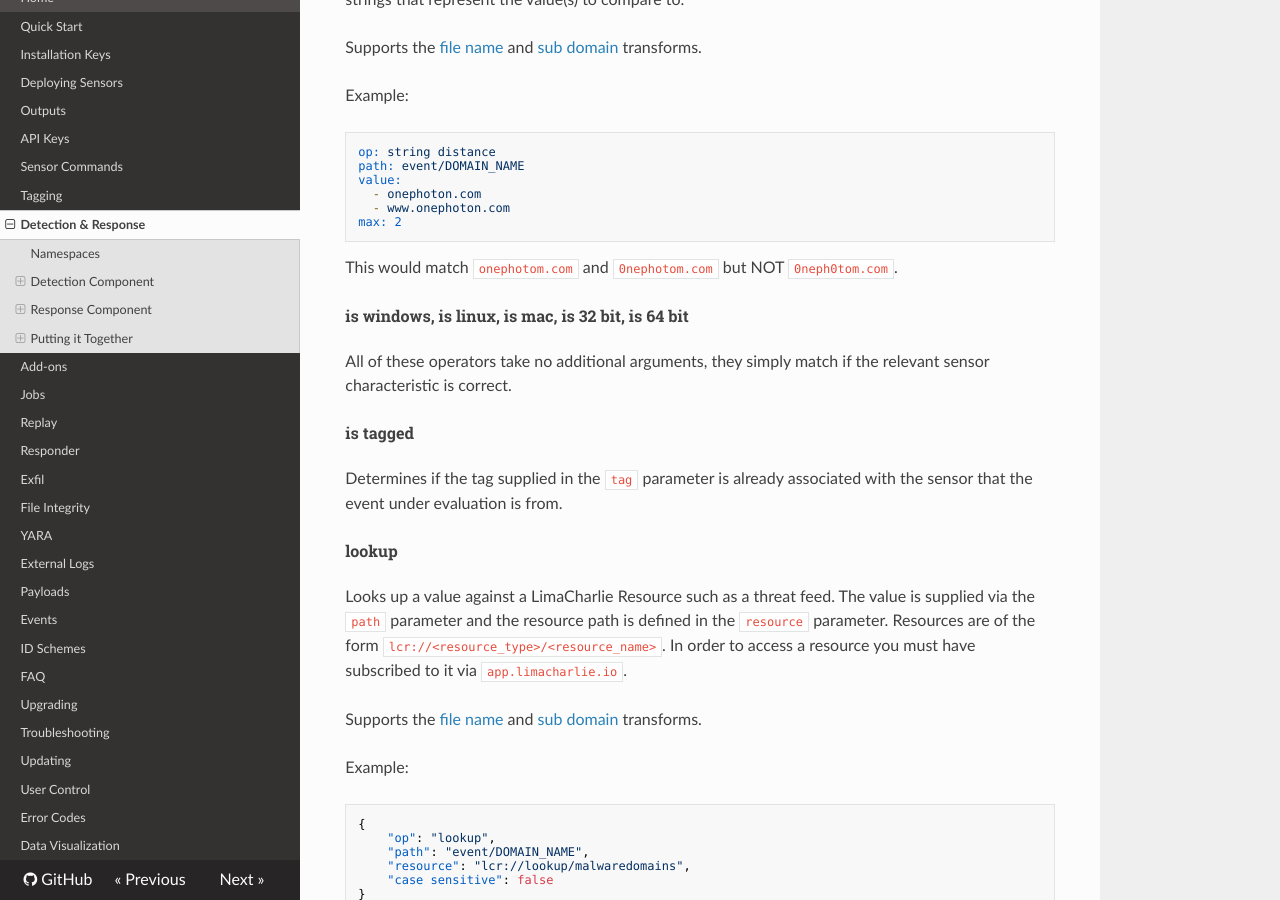
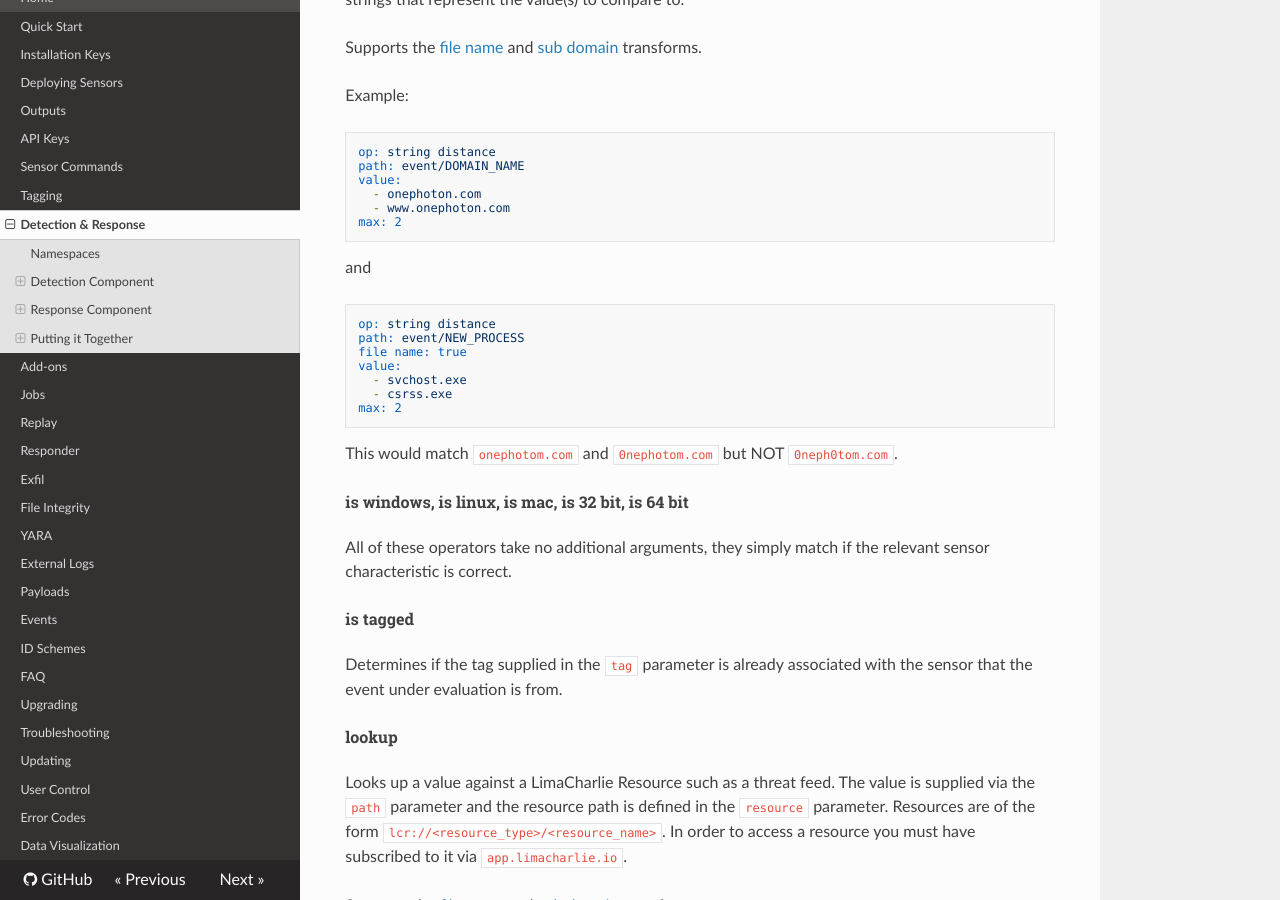
Before and after one commit to refractionPOINT/lce_doc, an MkDocs documentation site: the page built from docs/dr.md, in a window 1280 px wide and 900 px high, scrolled down 6198 px. Built offline with MkDocs 1.6.1, drawn with Linux system fonts in a browser that asks for light colours; nearby versions of some CDN libraries; old or Windows-style settings are respelled for this version of MkDocs.

Commit message:
Add an example for a transform in string distance.

````diff
--- a/docs/dr.md
+++ b/docs/dr.md
@@ -216,6 +216,16 @@ path: event/DOMAIN_NAME
 value:
   - onephoton.com
   - www.onephoton.com
+max: 2
+```
+and
+```yaml
+op: string distance
+path: event/NEW_PROCESS
+file name: true
+value:
+  - svchost.exe
+  - csrss.exe
 max: 2
 ```
 
````
